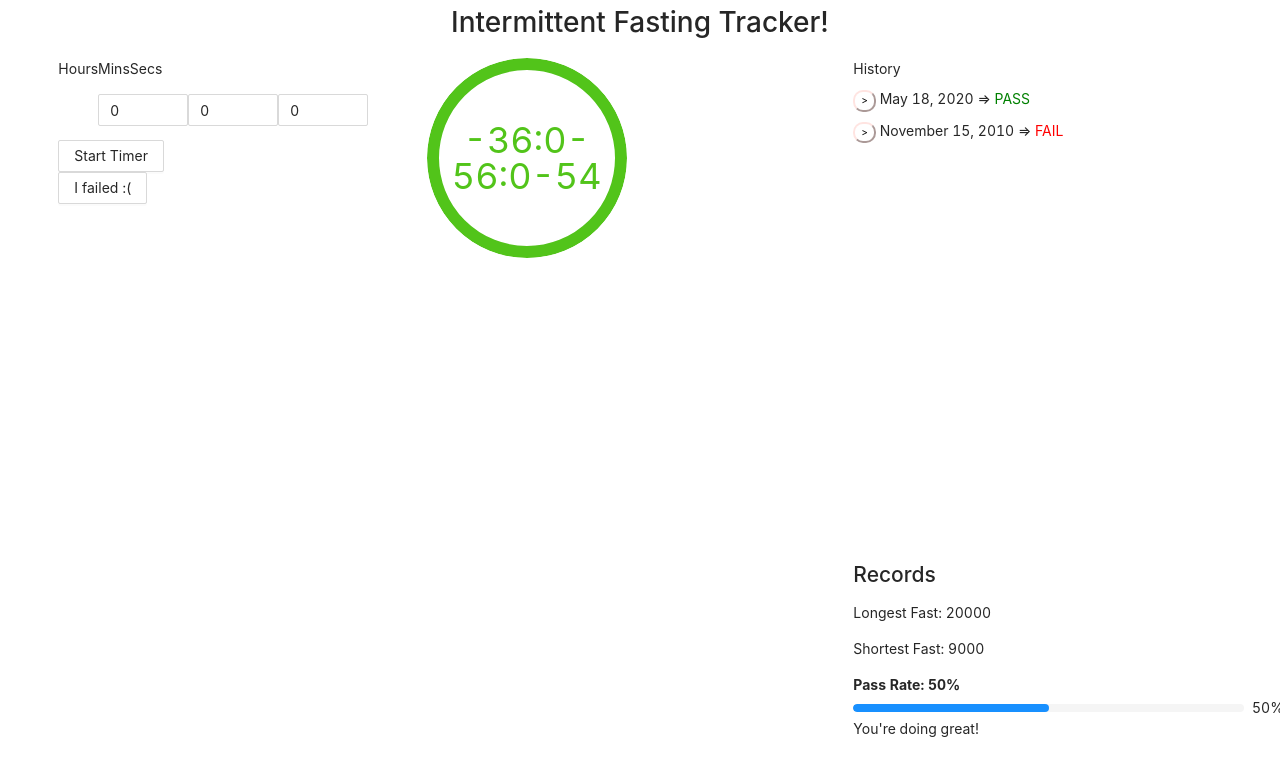
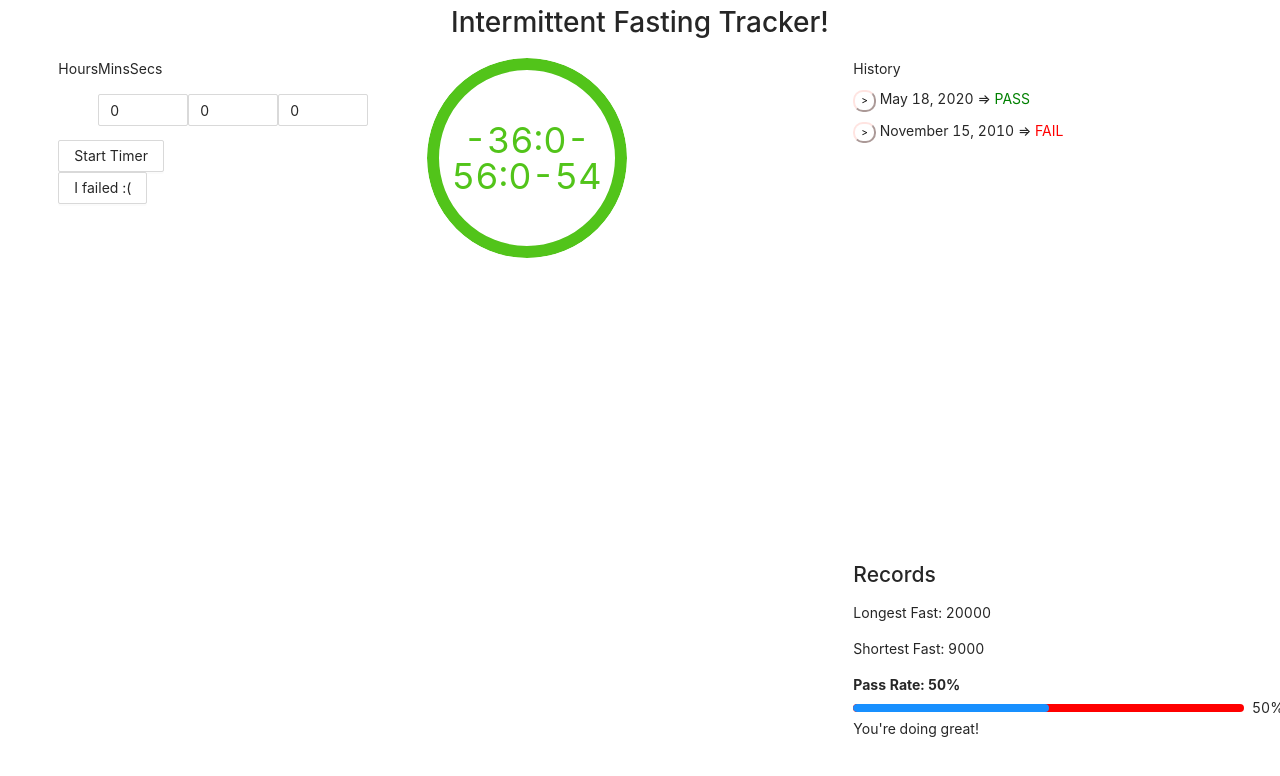
Before and after one commit to colemanjenkins/intermittent-fasting-timer, a React (Create React App) app: page / in a window 1280 px wide. Shown: the top 776 px of the page. Built offline with nearby package versions, Linux system fonts and the light colour scheme.

Commit message:
just pulling some stuff :)

```diff
--- a/src/Components/Records.js
+++ b/src/Components/Records.js
@@ -60,7 +60,7 @@ class Records extends Component {
                 <p>Longest Fast: {this.findLongestFast(list)}</p>
                 <p>Shortest Fast: {this.findShortestFast(list)}</p>
                 <b>Pass Rate: {passRate}%</b>
-                <Progress percent={passRate} />
+                <Progress percent={passRate} trailColor="red" />
                 <p>{message}</p>
             </div>
         );
--- a/src/Components/Timer.js
+++ b/src/Components/Timer.js
@@ -47,11 +47,16 @@ class Timer extends Component {
         clearInterval(this.interval);
     }
 
+    calculateMessage(percentDone) {
+
+    }
+
     render() {
         const {
             timerLength,
             timerStart
         } = this.props;
+        var message = this.calculateMessage(this.calculatePercent(timerLength, timerStart));
         return (
 
             <div className="timer" style={{ verticalAlign: "center" }}>
@@ -61,6 +66,8 @@ class Timer extends Component {
                     format={() => this.timeDisplay(timerStart, timerLength)}
                     width={200}
                 />
+
+
             </div>
         );
     }
```
Also changed, not shown: src/Components/History.js (+5 -5 lines).
